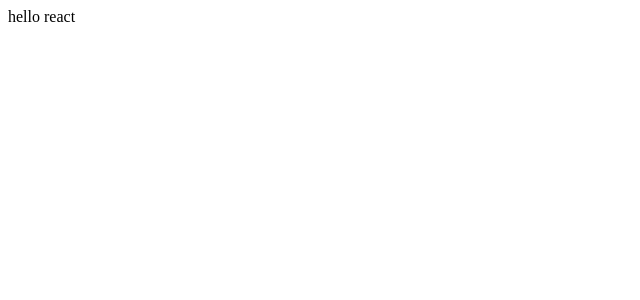
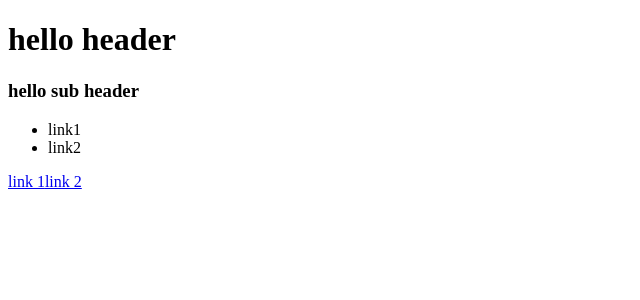
Before and after one commit to parksg5/react1, a React (Vite) app: page / in a window 1280 px wide. Shown: the top 300 px of the page, without its empty margins (0-640 px from the left). Built offline with nearby package versions, Linux system fonts and the light colour scheme.

Commit message:
컴포넌트 만들기 연습 완료

```diff
--- a/src/App.jsx
+++ b/src/App.jsx
@@ -1,5 +1,56 @@
+// todo; MyHeader, MyFooter, MyNav 컴포넌트 만들기
+
+function MyHeader() {
+  return (
+    <div>
+      <h1> hello header </h1>
+      <h3> hello sub header </h3>
+    </div>
+  );
+}
+
+function MyFooter() {
+  return (
+    <ul>
+      <li>link1</li>
+      <li>link2</li>
+    </ul>
+  );
+}
+
+// 다른 컴포넌트 안에 컴포넌트를 작성하면 안됨
+function MyNav() {
+  return (
+    <>
+      <a href="#">link 1</a>
+      <a href="#">link 2</a>
+    </>
+  );
+}
 function App() {
-  return <div>hello react</div>;
+  return (
+    <div>
+      <MyHeader />
+      {/*
+    <div>
+      <h1> hello header </h1>
+      <h3> hello sub header </h3>
+    </div>
+    */}
+      <MyFooter />
+      {/*
+      <ul>
+        <li>link1</li>
+        <li>link2</li>
+      </ul>
+    */}
+      <MyNav />
+      {/*
+       <a href="#">link 1</a>
+       <a href="#">link 2</a>
+       */}
+    </div>
+  );
 }
 
 export default App;
```
